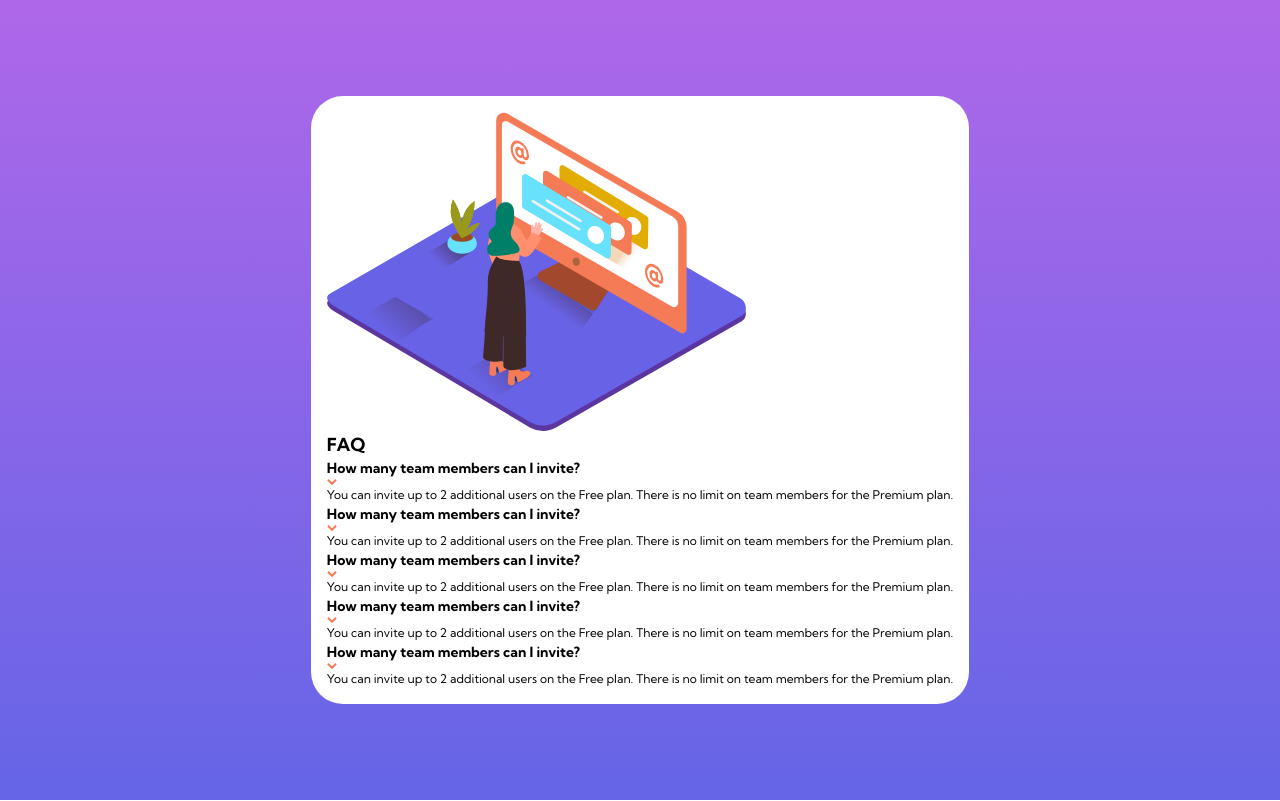
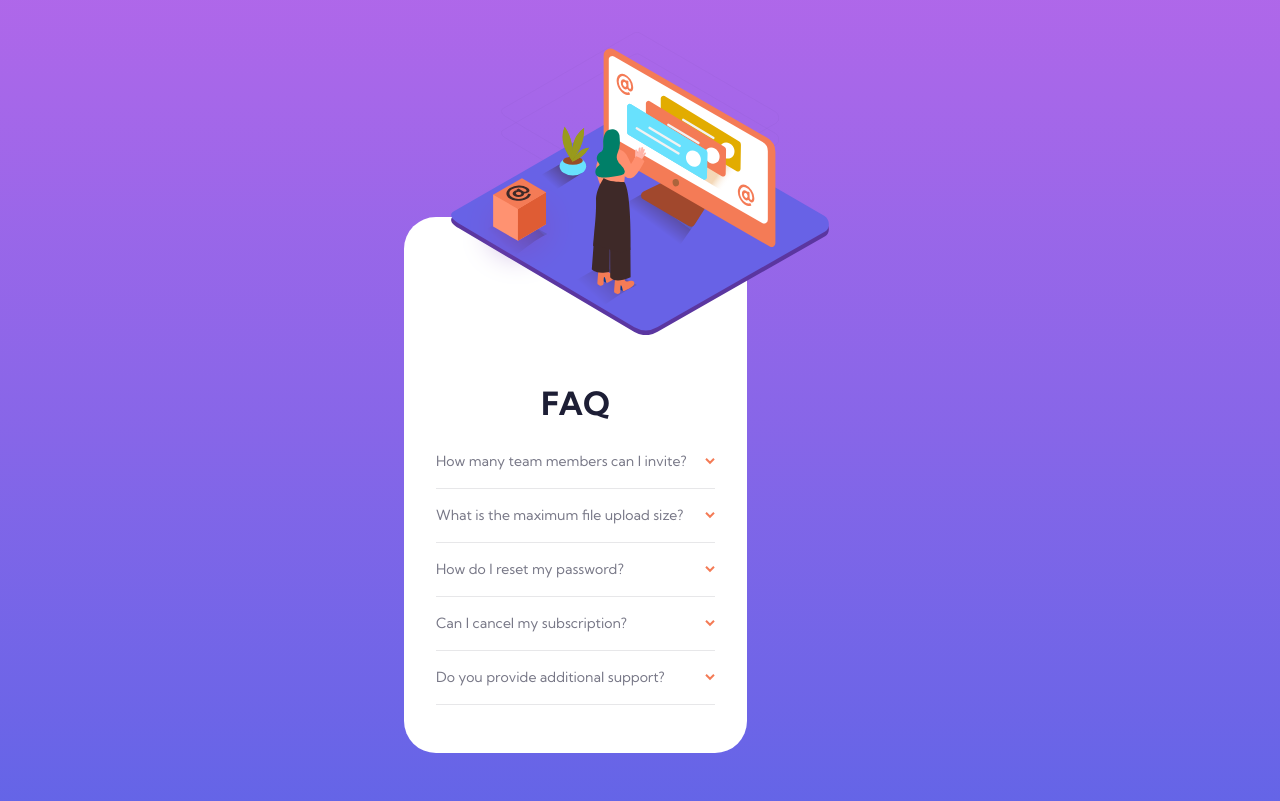
Before and after one commit to brandeth/learn-faq-accordion-card, a Nuxt app: page / in a window 1280 px wide. Built offline with nearby package versions, Linux system fonts and the light colour scheme.

Commit message:
WIP - align items for accordion item. added patterns for images and shadows.

```diff
--- a/assets/styles/main.scss
+++ b/assets/styles/main.scss
@@ -23,6 +23,7 @@
     --very-dark-grayish-blue: hsl(237, 12%, 33%);
     --dark-grayish-blue: hsl(240, 6%, 50%);
     --light-grayish-blue: hsl(240, 5%, 91%);
+    --white: hsl(0, 0, 93%);
     --font-size: 12px;
 }
 
@@ -61,6 +62,8 @@ body {
     // Add font-family
     font-family: 'Kumbh Sans', sans-serif;
     font-size: var(--font-size);
+    color: var(--dark-grayish-blue);
+    font-weight: 400;
 }
 
 /*
@@ -112,19 +115,89 @@ h6 {
     min-height: 100vh;
     justify-content: center;
     align-items: center;
-    padding: 1rem;
+    padding: 3rem 1rem;
     // Add gradient background color top soft-violet to bottom soft-blue
-    background: linear-gradient(
-        to bottom,
-        var(--soft-violet),
-        var(--soft-blue)
-    );
+    background: linear-gradient(to bottom,
+            var(--soft-violet),
+            var(--soft-blue));
 }
 
 .FAQAccordionCard {
+    margin-top: -25%;
+    max-width: 21.45rem;
+
+    &-accordionHeader {
+        display: flex;
+        gap: 1rem;
+        justify-content: space-between;
+        align-items: center;
+        padding-bottom: 1rem;
+
+        h3 {
+            font-weight: 400;
+            color: var(--dark-grayish-blue);
+        }
+    }
+
+    &-accordionBody {
+        display: none;
+    }
+
     &-container {
         border-radius: 2rem;
         background-color: white;
-        padding: 1rem;
+        padding: 2rem;
+        position: relative;
+        padding-top: 47%;
+    }
+
+    &-imageContainer {
+        display: grid;
+        grid-template-columns: auto;
+        justify-content: center;
+        z-index: 1;
+        position: relative;
+        margin: 0 10%;
+
+        .Image {
+            &-box {
+                position: absolute;
+                z-index: 1;
+                width: 30%;
+                top: 45%;
+                left: 3%;
+            }
+
+            &-pattern {
+                position: absolute;
+                z-index: 0;
+                left: 50%;
+                transform: translateX(-50%);
+                width: 17.375rem;
+                top: -1rem;
+            }
+        }
+
+        .WomanAndBox {
+            &-container {
+                position: relative;
+                z-index: 1;
+            }
+        }
+    }
+
+    &-item {
+        margin-bottom: 1rem;
+        border-bottom: 1px solid var(--light-grayish-blue);
+    }
+
+    &-title {
+        margin-bottom: 1.5rem;
+        h2 {
+            text-align: center;
+            font-size: 32px;
+            font-weight: 700;
+            color: var(--very-dark-desaturated-blue);
+        }
     }
 }
--- a/components/FAQAccordionCard.vue
+++ b/components/FAQAccordionCard.vue
@@ -34,20 +34,32 @@ const faqs: FAQ[] = [
 </script>
 
 <template>
+  <div class="FAQAccordionCard-imageContainer">
+    <div class="WomanAndBox-container">
+      <img
+        srcset="
+          illustration-woman-online-mobile.svg  278w,
+          illustration-woman-online-desktop.svg 472w
+        "
+        sizes="(max-width: 768px) 278px,
+         472px"
+        src="illustration-woman-online-desktop.svg"
+        alt="Woman Online"
+        class="Image-womanOnline"
+      />
+      <img class="Image-box" src="illustration-box-desktop.svg" alt="Box" />
+    </div>
+    <img
+      class="Image-pattern"
+      srcset="bg-pattern-mobile.svg 240w, bg-pattern-desktop.svg 966w"
+      sizes="(max-width: 768px) 240px,
+         966px"
+      src="bg-pattern-mobile.svg"
+      alt="Pattern"
+    />
+  </div>
   <div class="FAQAccordionCard">
     <div class="FAQAccordionCard-container">
-      <div class="FAQAccordionCard-imageContainer">
-        <img
-          srcset="
-            illustration-woman-online-mobile.svg   375w,
-            illustration-woman-online-desktop.svg 1440w
-          "
-          sizes="(max-width: 600px) 100%,
-         100%"
-          src="elva-fairy-800w.jpg"
-          alt="Woman Online"
-        />
-      </div>
       <div class="FAQAccordionCard-content">
         <div class="FAQAccordionCard-title">
           <h2>FAQ</h2>
--- a/components/FAQAccordionItem.vue
+++ b/components/FAQAccordionItem.vue
@@ -1,13 +1,23 @@
+<script lang="ts" setup>
+// define props in TypeScript
+
+defineProps<{
+  faq: {
+    question: string;
+    answer: string;
+  };
+}>();
+</script>
+
 <template>
   <div class="FAQAccordionCard-item">
     <div class="FAQAccordionCard-accordionHeader">
-      <h3>How many team members can I invite?</h3>
+      <h3>{{ faq.question }}</h3>
       <img src="/icon-arrow-down.svg" alt="Arrow Down" />
     </div>
     <div class="FAQAccordionCard-accordionBody">
       <p>
-        You can invite up to 2 additional users on the Free plan. There is no
-        limit on team members for the Premium plan.
+        {{ faq.answer }}
       </p>
     </div>
   </div>
```
